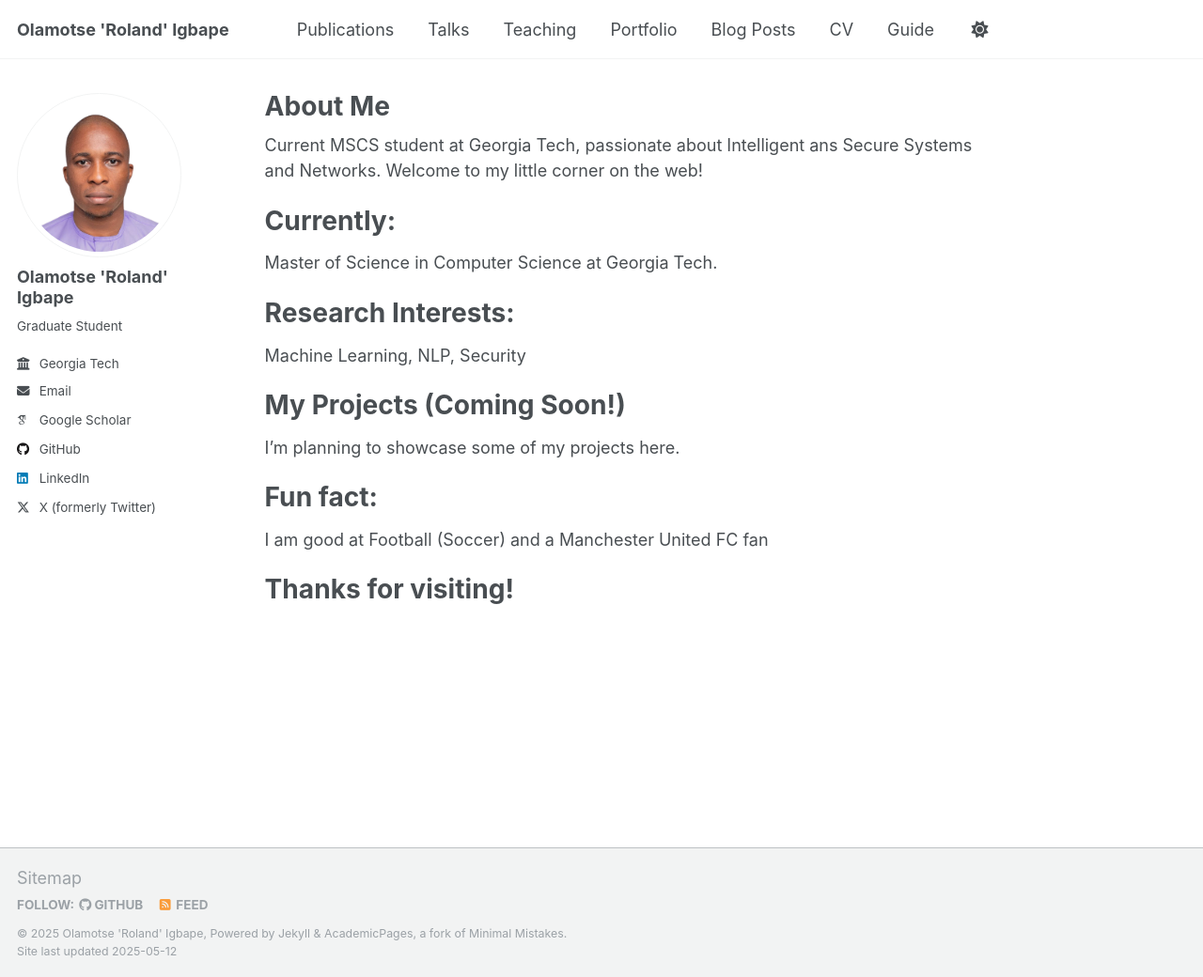
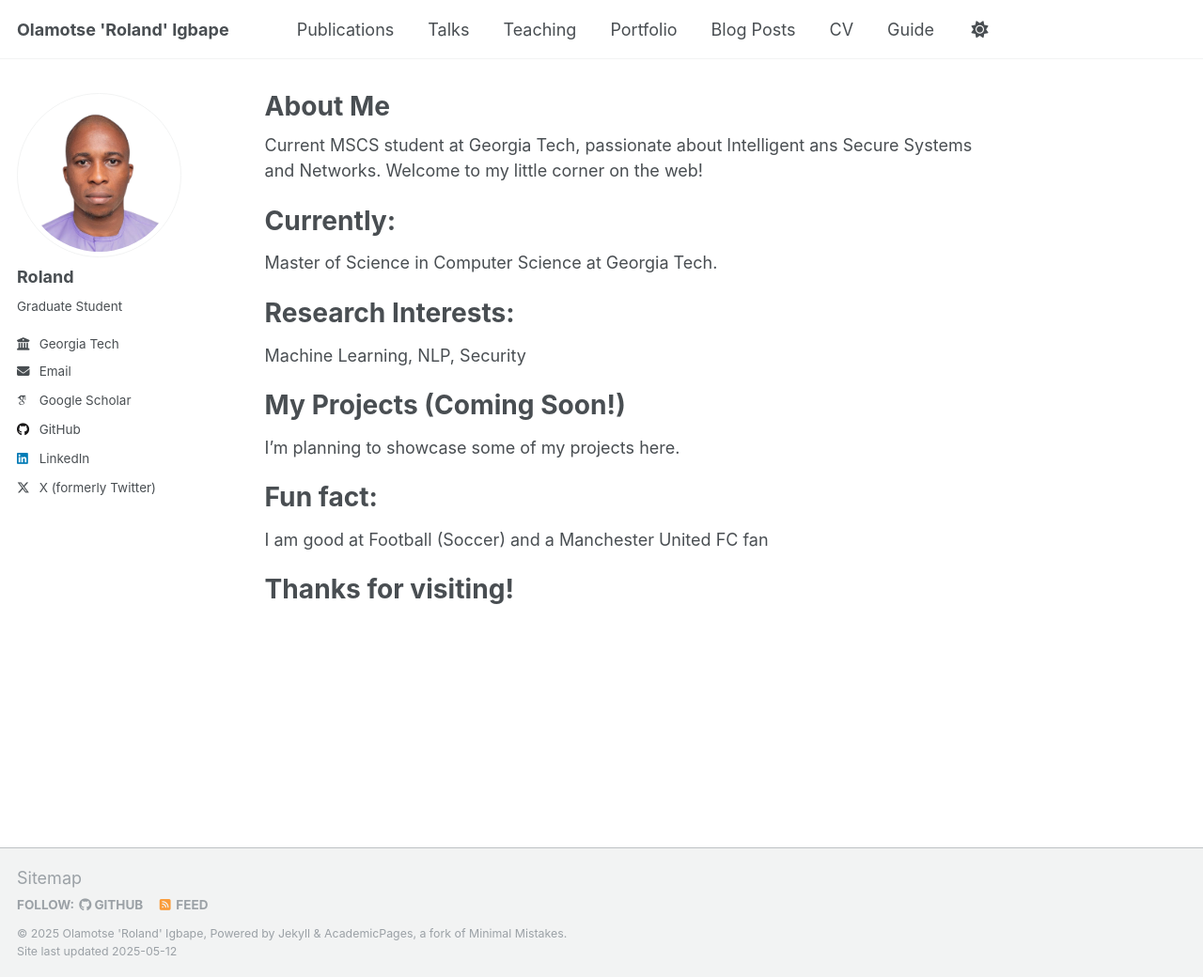
Before and after one commit to oigbape/oigbape.github.io, a Jekyll site: the page built from _pages/about.md, in a window 1280 px wide and 1040 px high. Shown: the whole window at 94% size. Built offline with Jekyll 4.4.1, drawn with Linux system fonts in a browser that asks for light colours; some web fonts are replaced.

Commit message:
Update _config.yml

```diff
--- a/_config.yml
+++ b/_config.yml
@@ -23,7 +23,7 @@ repository               : "oigbape/oigbape.github.io"
 author:
   # Biographic information
   avatar           : "profile.png"
-  name             : "Olamotse 'Roland' Igbape"
+  name             : "Roland"
   pronouns         : # example: "she/her"
   bio              : "Graduate Student"
   location         : #"Shenzhen"
```
